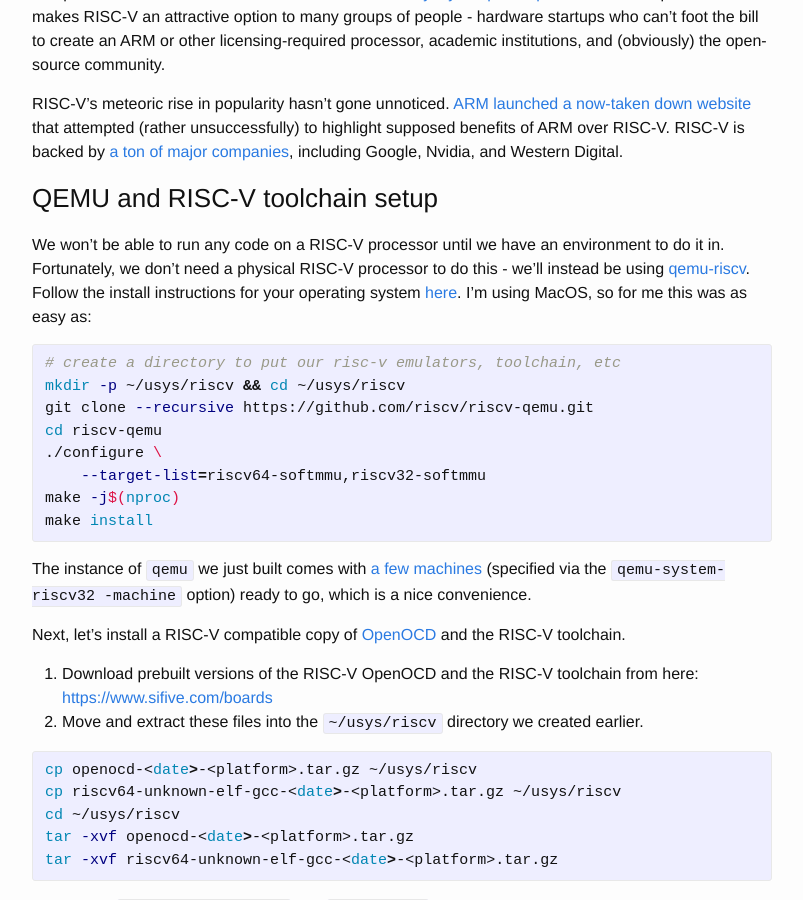
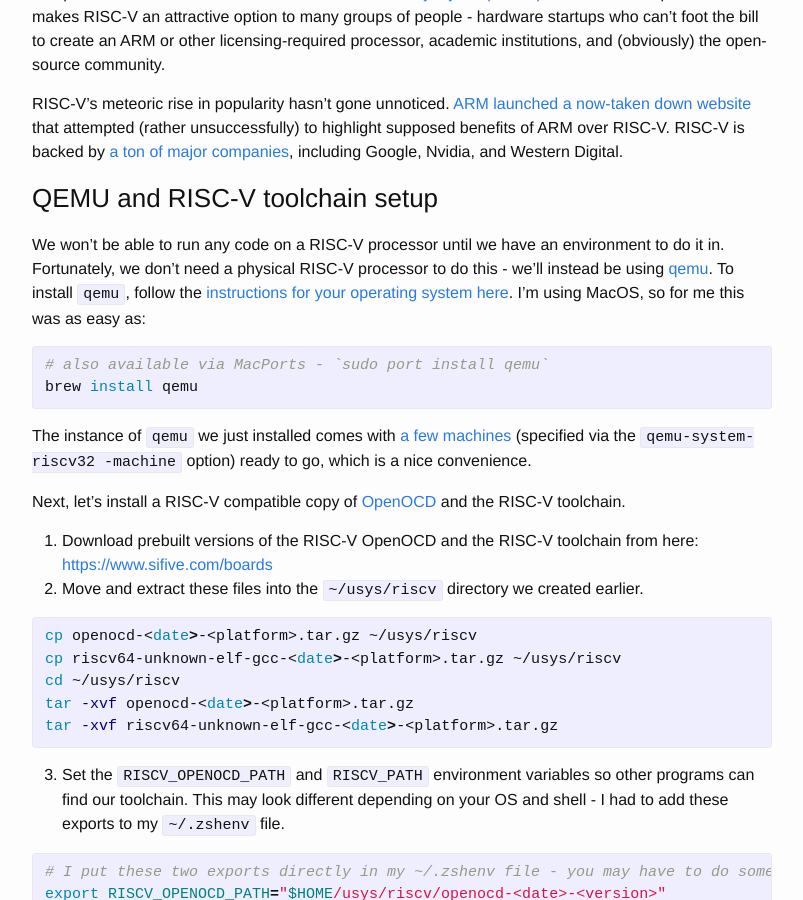
Before and after one commit to twilco/twilco.github.io, a Jekyll site: the page built from _posts/2019-03-10-riscv-from-scratch-1.markdown, in a window 1280 px wide and 900 px high, scrolled down 819 px. Shown: the whole window, without its empty margins (238-1041 px from the left). Built offline with Jekyll 4.4.1, drawn with Linux system fonts in a browser that asks for light colours; comment, search, counter and statistics services are not loaded.

Commit message:
riscv-qemu has been upstreamed - update install instructions to reflect this

```diff
--- a/_posts/2019-03-10-riscv-from-scratch-1.markdown
+++ b/_posts/2019-03-10-riscv-from-scratch-1.markdown
@@ -25,20 +25,14 @@
 
 ### QEMU and RISC-V toolchain setup
 
-We won't be able to run any code on a RISC-V processor until we have an environment to do it in.  Fortunately, we don't need a physical RISC-V processor to do this - we'll instead be using [qemu-riscv](https://github.com/riscv/riscv-qemu/wiki).  Follow the install instructions for your operating system [here](https://github.com/riscv/riscv-qemu/wiki#build-and-install).  I'm using MacOS, so for me this was as easy as:
+We won't be able to run any code on a RISC-V processor until we have an environment to do it in.  Fortunately, we don't need a physical RISC-V processor to do this - we'll instead be using [qemu](https://www.qemu.org).  To install `qemu`, follow the [instructions for your operating system here](https://www.qemu.org/download).  I'm using MacOS, so for me this was as easy as:
 
 {% highlight bash %}
-# create a directory to put our risc-v emulators, toolchain, etc
-mkdir -p ~/usys/riscv && cd ~/usys/riscv
-git clone --recursive https://github.com/riscv/riscv-qemu.git
-cd riscv-qemu
-./configure \
-    --target-list=riscv64-softmmu,riscv32-softmmu
-make -j$(nproc)
-make install
+# also available via MacPorts - `sudo port install qemu`
+brew install qemu
 {% endhighlight %}
 
-The instance of `qemu` we just built comes with [a few machines](https://github.com/riscv/riscv-qemu/wiki#machines) (specified via the `qemu-system-riscv32 -machine` option) ready to go, which is a nice convenience.
+The instance of `qemu` we just installed comes with [a few machines](https://github.com/riscv/riscv-qemu/wiki#machines) (specified via the `qemu-system-riscv32 -machine` option) ready to go, which is a nice convenience.
 
 Next, let's install a RISC-V compatible copy of [OpenOCD](http://openocd.org/) and the RISC-V toolchain.
 
```
